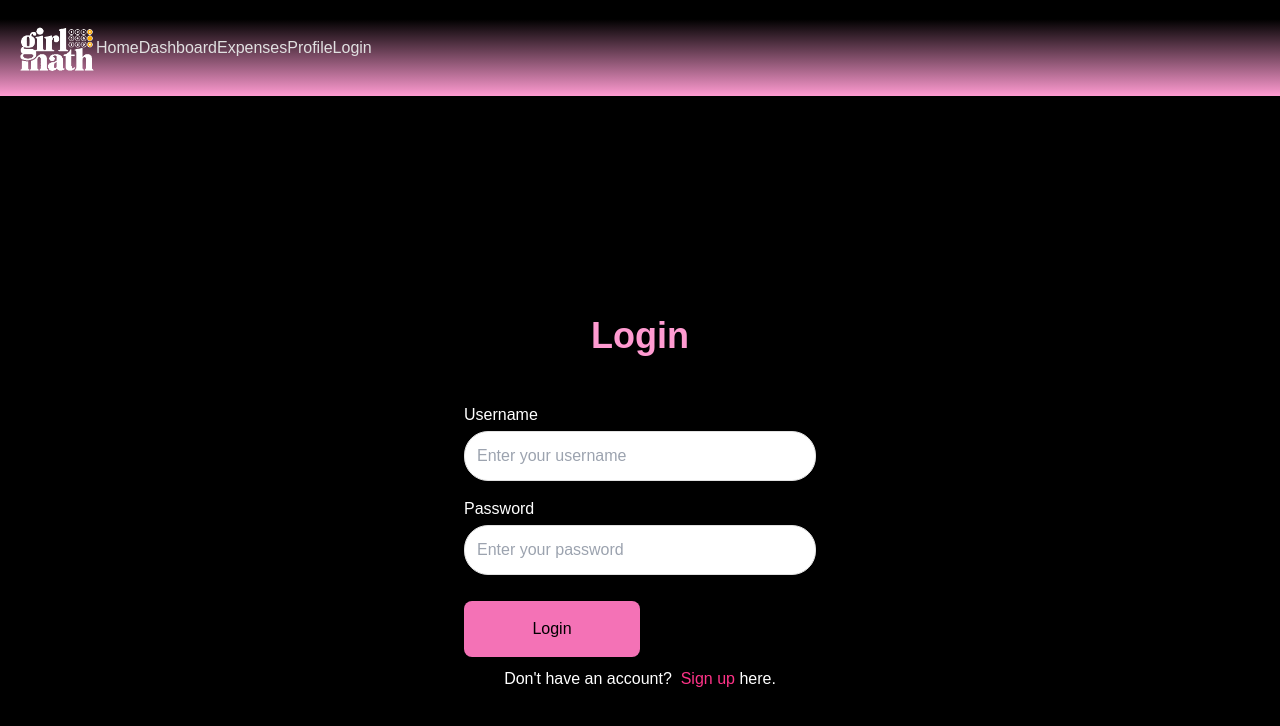
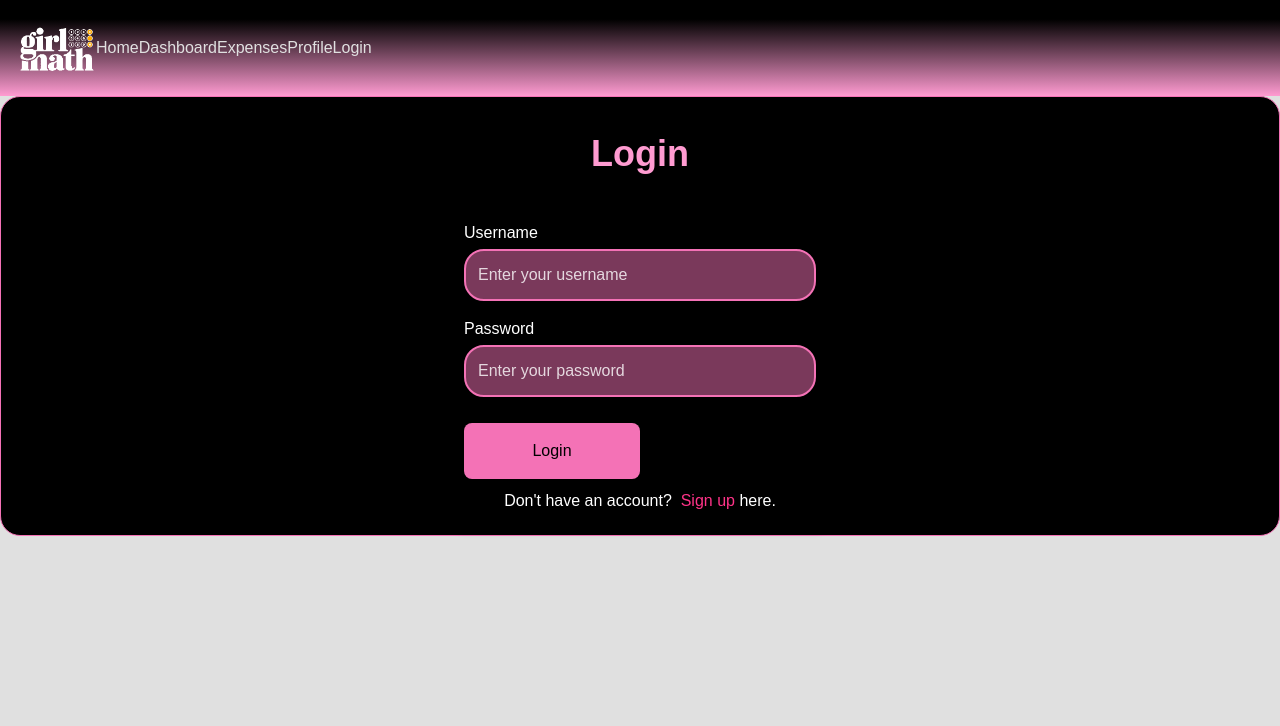
Before and after one commit to kacieyee/CSFinalProject, a Next.js app in the folder code/: page /login in a window 1280 px wide. Shown: the top 726 px of the page. Built offline with nearby package versions, Linux system fonts and the light colour scheme.

Commit message:
added more styling to login/signup pages

```diff
--- a/code/src/app/login/login.css
+++ b/code/src/app/login/login.css
@@ -4,9 +4,13 @@
     flex-direction: column;
     align-items: center;
     justify-content: center;
-    height: 100vh;
+    height: 55vh;
     padding: 1.5rem;
     background-color: #000000;
+
+    border-color: #f472b6;
+    border-width: 1px;
+    border-radius: 20px;
   }
 
   .heading {
@@ -21,10 +25,8 @@
     background-color: black;
     padding: 1rem;
     border-radius: 1rem;
-    /*
-    border-color: #f472b6;
-    border-width: 2px;
-    */
+
+
     box-shadow: 0 4px 6px rgba(0, 0, 0, 0.1);
     width: 24rem; /* w-96 */
   }
@@ -34,22 +36,45 @@
     color: #ffffff; /* text-gray-700 */
     margin-bottom: 0.25rem; /* mb-1 */
 
+
   }
 
   .inputField {
     width: 100%;
     padding: 0.75rem;
-    border: 1px solid #e1e1e1; /* Border color */
     border-radius: 1.5rem;
     outline: none;
     transition: border-color 0.3s ease;
     margin-bottom: 1rem;
+    background-color: RGB(244, 114, 182, 0.5);
+    opacity: 0.4;
+
+    border-color: #f472b6;
+    border-width: 2px;
+    border-radius: 20px;
   }
 
   .input-field:focus {
     border-color: #ec4899; /* focus:ring-pink-400 */
     box-shadow: 0 0 0 2px rgba(248, 113, 207, 0.5); /* focus:ring-pink-400 */
   }
+
+  input::placeholder {
+    opacity: 0.8;
+    color: rgb(255, 255, 255);
+  }
+
+  input[type=text] {
+    opacity: 1;
+    color: rgb(255, 255, 255);
+
+  }
+  input[type=password] {
+    opacity: 1;
+    color: rgb(255, 255, 255);
+
+  }
+
 
   .loginButton {
     width: 50%;
--- a/code/src/app/signup/page.tsx
+++ b/code/src/app/signup/page.tsx
@@ -22,7 +22,7 @@ export default function SignUp() {
 
     return (
       <div className="loginContainer">
-        <div className="heading">Sign Up Page</div>
+        <div className="heading">Sign Up</div>
 
         <form onSubmit={submitUser}>
         <div className="loginBox">
--- a/code/src/app/signup/signup.css
+++ b/code/src/app/signup/signup.css
@@ -4,9 +4,13 @@
     flex-direction: column;
     align-items: center;
     justify-content: center;
-    height: 100vh;
+    height: 65vh;
     padding: 1.5rem;
     background-color: #000000;
+
+    border-color: #f472b6;
+    border-width: 1px;
+    border-radius: 20px;
   }
 
   .heading {
@@ -21,10 +25,8 @@
     background-color: black;
     padding: 1rem;
     border-radius: 1rem;
-    /*
-    border-color: #f472b6;
-    border-width: 2px;
-    */
+
+
     box-shadow: 0 4px 6px rgba(0, 0, 0, 0.1);
     width: 24rem; /* w-96 */
   }
@@ -34,22 +36,45 @@
     color: #ffffff; /* text-gray-700 */
     margin-bottom: 0.25rem; /* mb-1 */
 
+
   }
 
   .inputField {
     width: 100%;
     padding: 0.75rem;
-    border: 1px solid #e1e1e1; /* Border color */
     border-radius: 1.5rem;
     outline: none;
     transition: border-color 0.3s ease;
     margin-bottom: 1rem;
+    background-color: RGB(244, 114, 182, 0.5);
+    opacity: 0.4;
+
+    border-color: #f472b6;
+    border-width: 2px;
+    border-radius: 20px;
   }
 
   .input-field:focus {
     border-color: #ec4899; /* focus:ring-pink-400 */
     box-shadow: 0 0 0 2px rgba(248, 113, 207, 0.5); /* focus:ring-pink-400 */
   }
+
+  input::placeholder {
+    opacity: 0.8;
+    color: rgb(255, 255, 255);
+  }
+
+  input[type=text] {
+    opacity: 1;
+    color: rgb(255, 255, 255);
+
+  }
+  input[type=password] {
+    opacity: 1;
+    color: rgb(255, 255, 255);
+
+  }
+
 
   .loginButton {
     width: 50%;
@@ -74,4 +99,5 @@
     align-items: center;
     justify-content: center;
     color: white;
+    font-size: medium;
   }
```
Also changed, not shown: 1 other file (tests, documents, lock files or other folders).
